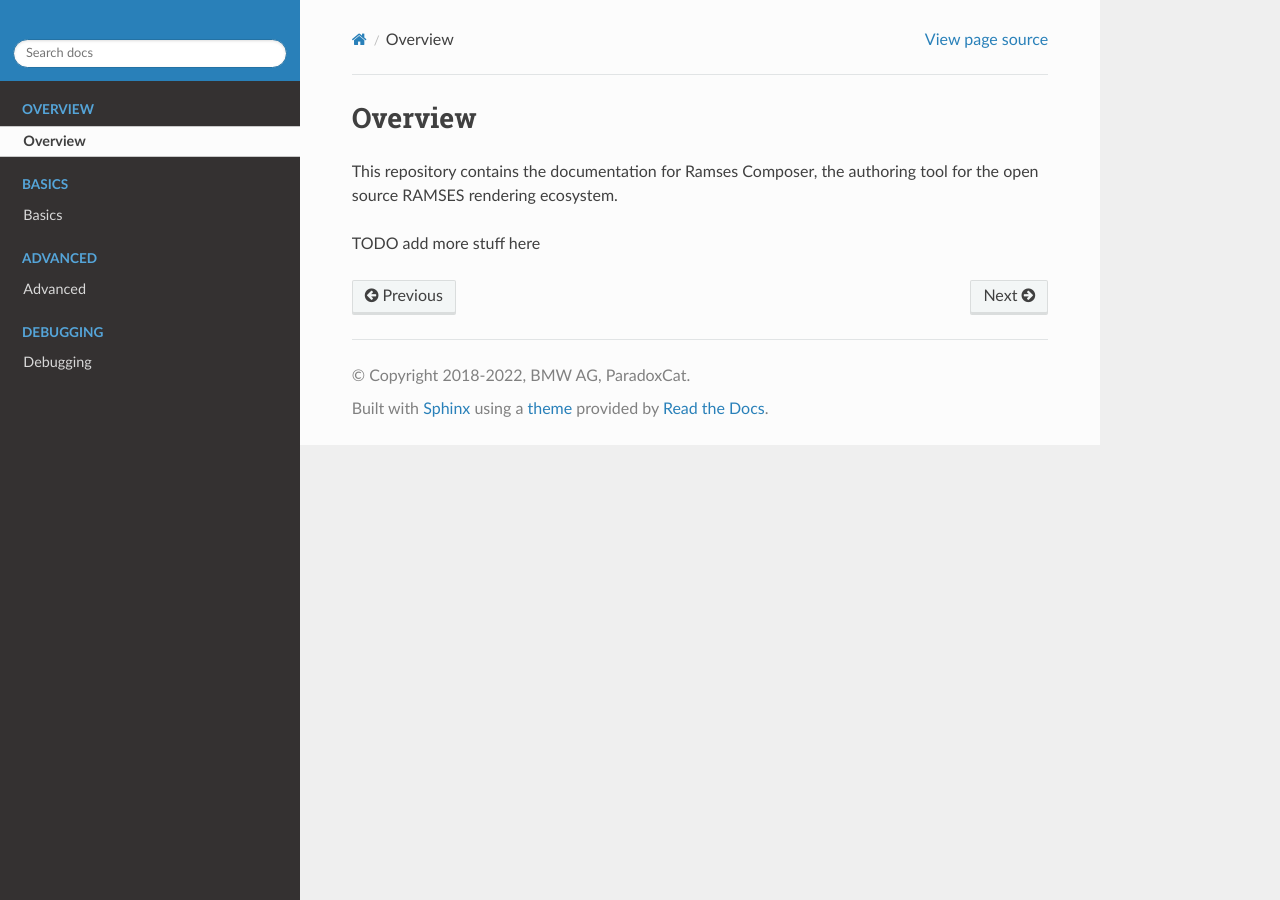
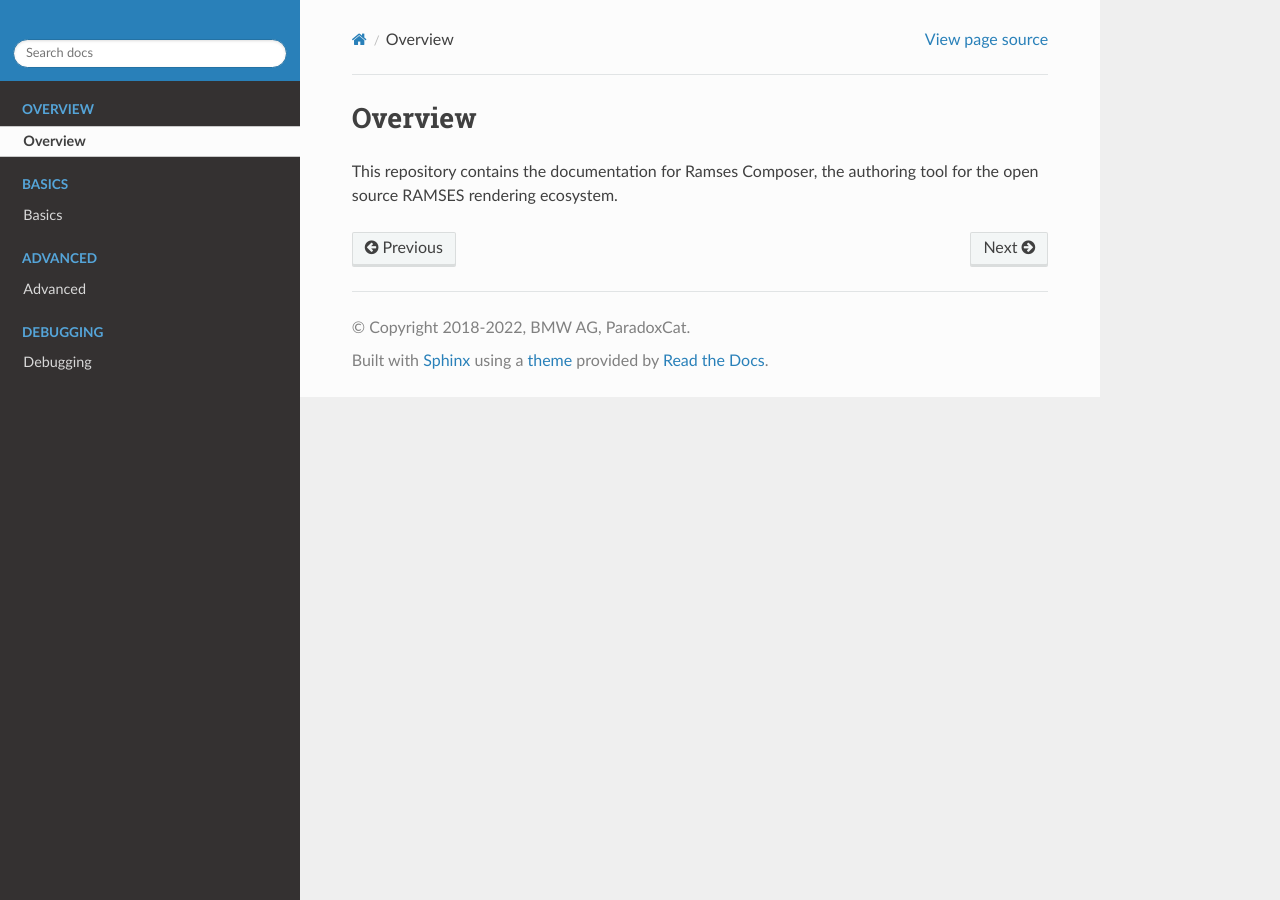
Before and after one commit to bmwcarit/ramses-composer-docs, a Sphinx documentation site: the page built from doc/overview.md, in a window 1280 px wide. Built offline with Sphinx 7.4.7 and the Read the Docs theme 2.0.0, drawn with Linux system fonts in a browser that asks for light colours.

Commit message:
Remove TODO

```diff
--- a/doc/overview.md
+++ b/doc/overview.md
@@ -1,5 +1,3 @@
 # Overview
 
 This repository contains the documentation for Ramses Composer, the authoring tool for the open source RAMSES rendering ecosystem.
-
-TODO add more stuff here
```
